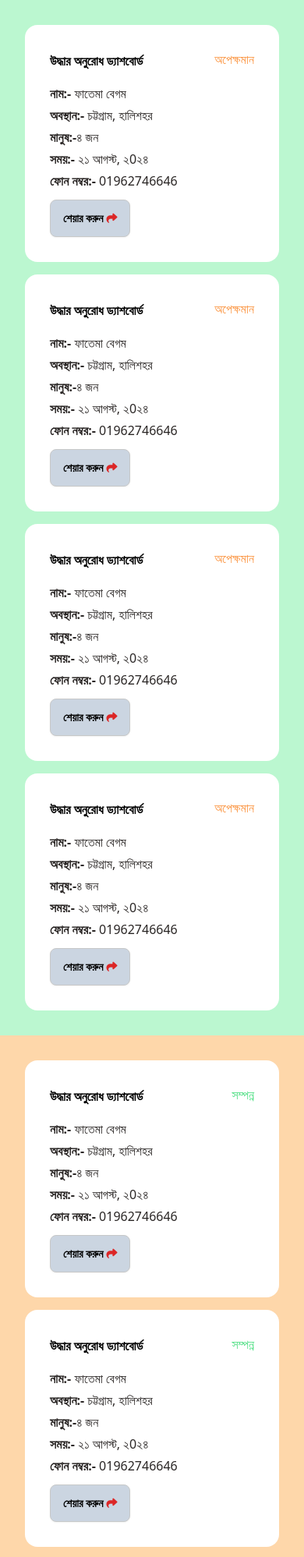
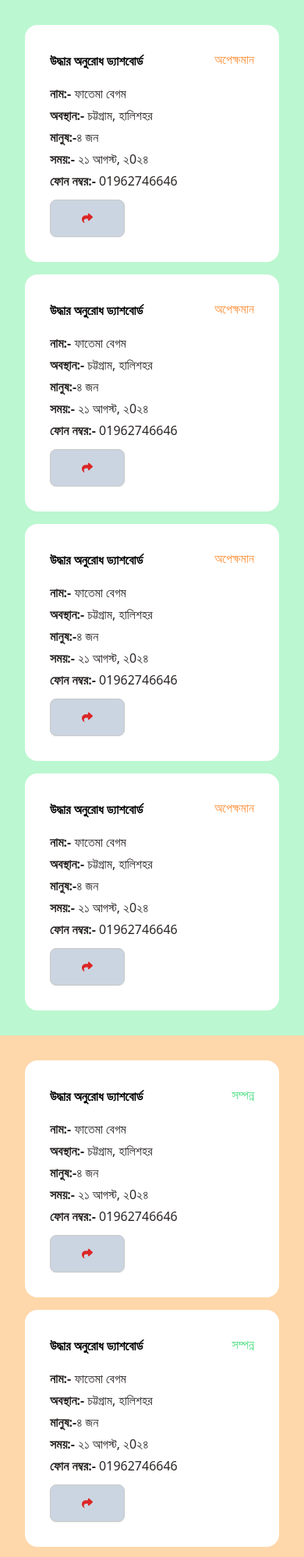
Before and after one commit to Md-Sifat-code/Card-for-Durjog-App, a plain HTML site: page index.html in a window 390 px wide. Shown: the top 1997 px of the page at 78% size. Drawn offline with nearby package versions, Linux system fonts and the light colour scheme.

Commit message:
adding some solved problems

```diff
--- a/index.html
+++ b/index.html
@@ -22,8 +22,8 @@
                     <p class="text-[1rem] text-stone-800 font-medium"><span class="text-[1rem] font-semibold text-stone-800">মানুষ:-</span>৪ জন </p>
                     <p class="text-[1rem] text-stone-800 font-medium"><span class="text-[1rem] font-semibold text-stone-800">সময়:-</span> ২১ আগস্ট, ২0২৪</p>
                     <p class="text-[1rem] text-stone-800 font-medium"><span class="text-[1rem] font-semibold text-stone-800">ফোন নম্বর:-</span> 01962746646</p>
-                    <div class="flex sm:hidden mt-2">
-                      <p class="flex justify-center items-center gap-1 text-black font-semibold btn btn-active bg-slate-300 flex-row ">শেয়ার করুন<i class="fa-solid fa-share text-red-600"></i></p>
+                    <div class="flex sm:hidden mt-2 w-24">
+                      <p class="flex justify-center items-center gap-1 text-black font-semibold btn btn-active bg-slate-300 flex-row w-8 tooltip h-8 " data-tip="শেয়ার করুন"><i class="fa-solid fa-share text-red-600"></i></p>
                     </div>
 
 
@@ -49,9 +49,10 @@
                     <p class="text-[1rem] text-stone-800 font-medium"><span class="text-[1rem] font-semibold text-stone-800">মানুষ:-</span>৪ জন </p>
                     <p class="text-[1rem] text-stone-800 font-medium"><span class="text-[1rem] font-semibold text-stone-800">সময়:-</span> ২১ আগস্ট, ২0২৪</p>
                     <p class="text-[1rem] text-stone-800 font-medium"><span class="text-[1rem] font-semibold text-stone-800">ফোন নম্বর:-</span> 01962746646</p>
-                    <div class="flex sm:hidden mt-2">
-                      <p class="flex justify-center items-center gap-1 text-black font-semibold btn btn-active bg-slate-300 flex-row ">শেয়ার করুন<i class="fa-solid fa-share text-red-600"></i></p>
+                    <div class="flex sm:hidden mt-2 w-24">
+                      <p class="flex justify-center items-center gap-1 text-black font-semibold btn btn-active bg-slate-300 flex-row w-8 tooltip h-8 " data-tip="শেয়ার করুন"><i class="fa-solid fa-share text-red-600"></i></p>
                     </div>
+
 
 
                   </div>
@@ -76,9 +77,10 @@
                     <p class="text-[1rem] text-stone-800 font-medium"><span class="text-[1rem] font-semibold text-stone-800">মানুষ:-</span>৪ জন </p>
                     <p class="text-[1rem] text-stone-800 font-medium"><span class="text-[1rem] font-semibold text-stone-800">সময়:-</span> ২১ আগস্ট, ২0২৪</p>
                     <p class="text-[1rem] text-stone-800 font-medium"><span class="text-[1rem] font-semibold text-stone-800">ফোন নম্বর:-</span> 01962746646</p>
-                    <div class="flex sm:hidden mt-2">
-                      <p class="flex justify-center items-center gap-1 text-black font-semibold btn btn-active bg-slate-300 flex-row ">শেয়ার করুন<i class="fa-solid fa-share text-red-600"></i></p>
+                    <div class="flex sm:hidden mt-2 w-24">
+                      <p class="flex justify-center items-center gap-1 text-black font-semibold btn btn-active bg-slate-300 flex-row w-8 tooltip h-8 " data-tip="শেয়ার করুন"><i class="fa-solid fa-share text-red-600"></i></p>
                     </div>
+
 
 
                   </div>
@@ -103,9 +105,10 @@
                     <p class="text-[1rem] text-stone-800 font-medium"><span class="text-[1rem] font-semibold text-stone-800">মানুষ:-</span>৪ জন </p>
                     <p class="text-[1rem] text-stone-800 font-medium"><span class="text-[1rem] font-semibold text-stone-800">সময়:-</span> ২১ আগস্ট, ২0২৪</p>
                     <p class="text-[1rem] text-stone-800 font-medium"><span class="text-[1rem] font-semibold text-stone-800">ফোন নম্বর:-</span> 01962746646</p>
-                    <div class="flex sm:hidden mt-2">
-                      <p class="flex justify-center items-center gap-1 text-black font-semibold btn btn-active bg-slate-300 flex-row ">শেয়ার করুন<i class="fa-solid fa-share text-red-600"></i></p>
+                    <div class="flex sm:hidden mt-2 w-24">
+                      <p class="flex justify-center items-center gap-1 text-black font-semibold btn btn-active bg-slate-300 flex-row w-8 tooltip h-8 " data-tip="শেয়ার করুন"><i class="fa-solid fa-share text-red-600"></i></p>
                     </div>
+
 
 
                   </div>
@@ -135,9 +138,10 @@
                     <p class="text-[1rem] text-stone-800 font-medium"><span class="text-[1rem] font-semibold text-stone-800">মানুষ:-</span>৪ জন </p>
                     <p class="text-[1rem] text-stone-800 font-medium"><span class="text-[1rem] font-semibold text-stone-800">সময়:-</span> ২১ আগস্ট, ২0২৪</p>
                     <p class="text-[1rem] text-stone-800 font-medium"><span class="text-[1rem] font-semibold text-stone-800">ফোন নম্বর:-</span> 01962746646</p>
-                    <div class="flex sm:hidden mt-2">
-                      <p class="flex justify-center items-center gap-1 text-black font-semibold btn btn-active bg-slate-300 flex-row ">শেয়ার করুন<i class="fa-solid fa-share text-red-600"></i></p>
+                    <div class="flex sm:hidden mt-2 w-24">
+                      <p class="flex justify-center items-center gap-1 text-black font-semibold btn btn-active bg-slate-300 flex-row w-8 tooltip h-8 " data-tip="শেয়ার করুন"><i class="fa-solid fa-share text-red-600"></i></p>
                     </div>
+
                   </div>
                   <div class="flex flex-col gap-20">
                     <h4 class="font-medium text-green-400 ">সম্পন্ন</h4>
@@ -158,9 +162,10 @@
                     <p class="text-[1rem] text-stone-800 font-medium"><span class="text-[1rem] font-semibold text-stone-800">মানুষ:-</span>৪ জন </p>
                     <p class="text-[1rem] text-stone-800 font-medium"><span class="text-[1rem] font-semibold text-stone-800">সময়:-</span> ২১ আগস্ট, ২0২৪</p>
                     <p class="text-[1rem] text-stone-800 font-medium"><span class="text-[1rem] font-semibold text-stone-800">ফোন নম্বর:-</span> 01962746646</p>
-                    <div class="flex sm:hidden mt-2">
-                      <p class="flex justify-center items-center gap-1 text-black font-semibold btn btn-active bg-slate-300 flex-row ">শেয়ার করুন<i class="fa-solid fa-share text-red-600"></i></p>
+                    <div class="flex sm:hidden mt-2 w-24">
+                      <p class="flex justify-center items-center gap-1 text-black font-semibold btn btn-active bg-slate-300 flex-row w-8 tooltip h-8 " data-tip="শেয়ার করুন"><i class="fa-solid fa-share text-red-600"></i></p>
                     </div>
+
                   </div>
                   <div class="flex flex-col gap-20">
                     <h4 class="font-medium text-green-400 ">সম্পন্ন</h4>
@@ -181,9 +186,10 @@
                     <p class="text-[1rem] text-stone-800 font-medium"><span class="text-[1rem] font-semibold text-stone-800">মানুষ:-</span>৪ জন </p>
                     <p class="text-[1rem] text-stone-800 font-medium"><span class="text-[1rem] font-semibold text-stone-800">সময়:-</span> ২১ আগস্ট, ২0২৪</p>
                     <p class="text-[1rem] text-stone-800 font-medium"><span class="text-[1rem] font-semibold text-stone-800">ফোন নম্বর:-</span> 01962746646</p>
-                    <div class="flex sm:hidden mt-2">
-                      <p class="flex justify-center items-center gap-1 text-black font-semibold btn btn-active bg-slate-300 flex-row ">শেয়ার করুন<i class="fa-solid fa-share text-red-600"></i></p>
+                    <div class="flex sm:hidden mt-2 w-24">
+                      <p class="flex justify-center items-center gap-1 text-black font-semibold btn btn-active bg-slate-300 flex-row w-8 tooltip h-8 " data-tip="শেয়ার করুন"><i class="fa-solid fa-share text-red-600"></i></p>
                     </div>
+
                   </div>
                   <div class="flex flex-col gap-20">
                     <h4 class="font-medium text-green-400 ">সম্পন্ন</h4>
@@ -204,9 +210,10 @@
                     <p class="text-[1rem] text-stone-800 font-medium"><span class="text-[1rem] font-semibold text-stone-800">মানুষ:-</span>৪ জন </p>
                     <p class="text-[1rem] text-stone-800 font-medium"><span class="text-[1rem] font-semibold text-stone-800">সময়:-</span> ২১ আগস্ট, ২0২৪</p>
                     <p class="text-[1rem] text-stone-800 font-medium"><span class="text-[1rem] font-semibold text-stone-800">ফোন নম্বর:-</span> 01962746646</p>
-                    <div class="flex sm:hidden mt-2">
-                      <p class="flex justify-center items-center gap-1 text-black font-semibold btn btn-active bg-slate-300 flex-row ">শেয়ার করুন<i class="fa-solid fa-share text-red-600"></i></p>
+                    <div class="flex sm:hidden mt-2 w-24">
+                      <p class="flex justify-center items-center gap-1 text-black font-semibold btn btn-active bg-slate-300 flex-row w-8 tooltip h-8 " data-tip="শেয়ার করুন"><i class="fa-solid fa-share text-red-600"></i></p>
                     </div>
+
                   </div>
                   <div class="flex flex-col gap-20">
                     <h4 class="font-medium text-green-400 ">সম্পন্ন</h4>
```
